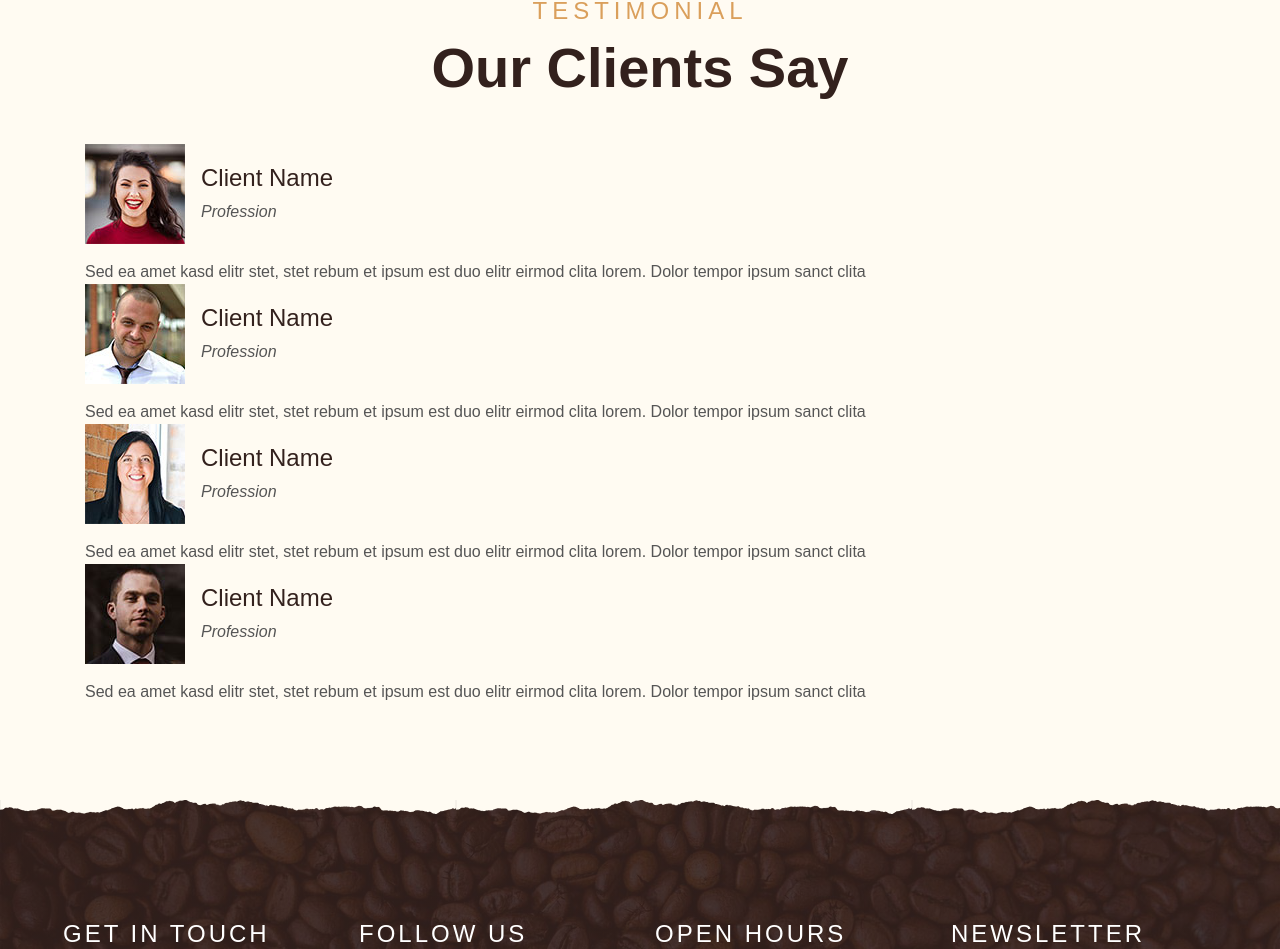
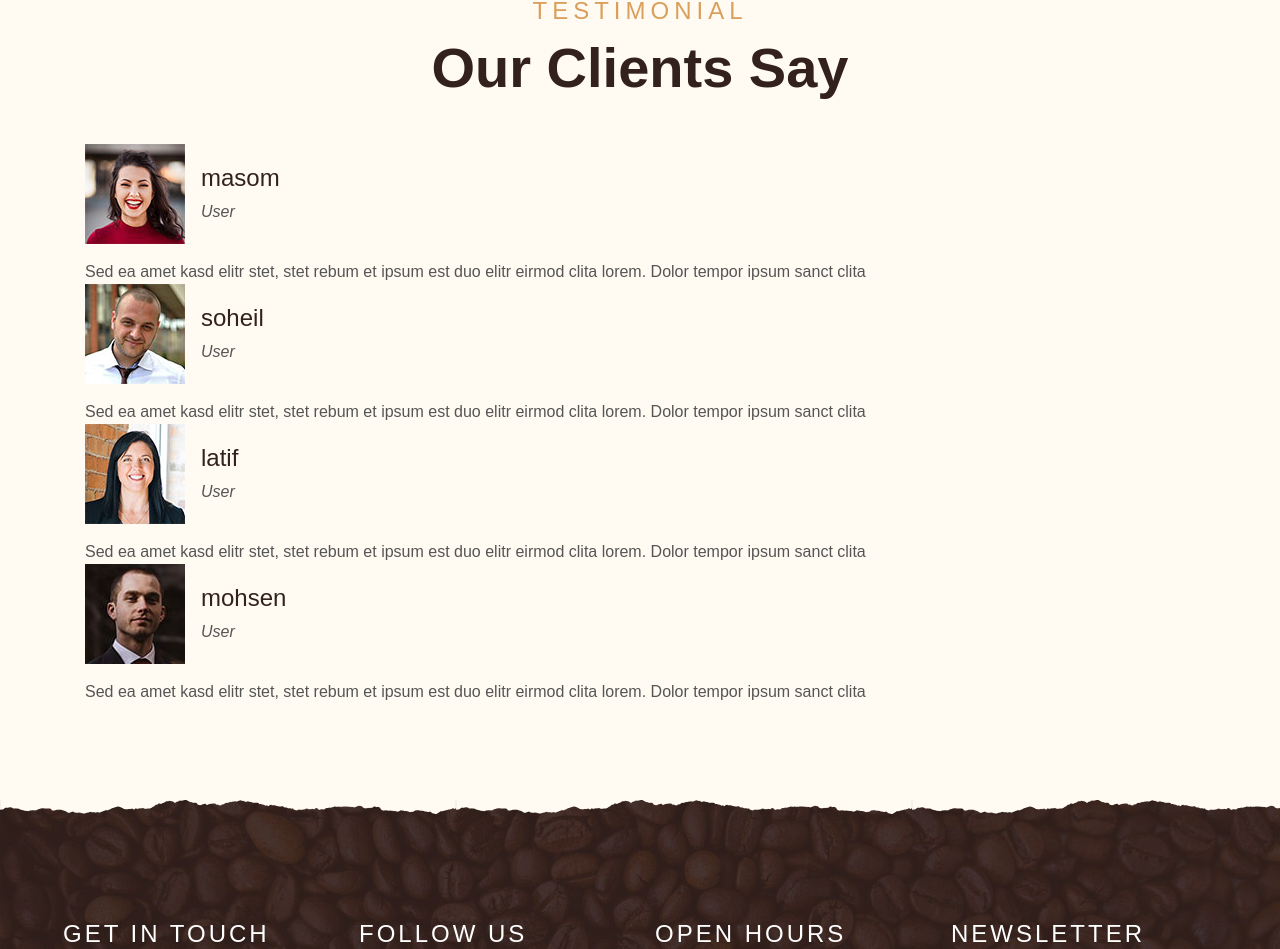
Before and after one commit to soheilMansoori/next-coffee, a Next.js app: page /testimonial in a window 1280 px wide. Shown: the part 614-1563 px from the top of the page. Built offline with nearby package versions, Linux system fonts and the light colour scheme; data requests are answered from the project's data file; a web font is replaced by a local one.

Commit message:
create CommentItem compoents and SSG testimonial page and send porps form server

```diff
--- /dev/null
+++ b/components/modules/CommentItem/CommentItem.jsx
@@ -0,0 +1,14 @@
+export default function CommentItem({ profile, username, body }) {
+    return (
+        <div className="testimonial-item">
+            <div className="d-flex align-items-center mb-3">
+                <img className="img-fluid" src={profile} alt="user-profile" />
+                <div className="ml-3">
+                    <h4>{username}</h4>
+                    <i>User</i>
+                </div>
+            </div>
+            <p className="m-0">{body}</p>
+        </div>
+    )
+}
--- a/components/modules/Testimonial/Testimonial.jsx
+++ /dev/null
@@ -1,56 +0,0 @@
-import React from 'react'
-
-export default function Testimonial() {
-    return (
-        <div className="container-fluid py-5">
-            <div className="container">
-                <div className="section-title">
-                    <h4 className="text-primary text-uppercase" style={{letterSpacing: "5px"}}>Testimonial</h4>
-                    <h1 className="display-4">Our Clients Say</h1>
-                </div>
-                <div className="owl-carousel testimonial-carousel">
-                    <div className="testimonial-item">
-                        <div className="d-flex align-items-center mb-3">
-                            <img className="img-fluid" src="images/testimonial-1.jpg" alt="" />
-                                <div className="ml-3">
-                                    <h4>Client Name</h4>
-                                    <i>Profession</i>
-                                </div>
-                        </div>
-                        <p className="m-0">Sed ea amet kasd elitr stet, stet rebum et ipsum est duo elitr eirmod clita lorem. Dolor tempor ipsum sanct clita</p>
-                    </div>
-                    <div className="testimonial-item">
-                        <div className="d-flex align-items-center mb-3">
-                            <img className="img-fluid" src="images/testimonial-2.jpg" alt="" />
-                                <div className="ml-3">
-                                    <h4>Client Name</h4>
-                                    <i>Profession</i>
-                                </div>
-                        </div>
-                        <p className="m-0">Sed ea amet kasd elitr stet, stet rebum et ipsum est duo elitr eirmod clita lorem. Dolor tempor ipsum sanct clita</p>
-                    </div>
-                    <div className="testimonial-item">
-                        <div className="d-flex align-items-center mb-3">
-                            <img className="img-fluid" src="images/testimonial-3.jpg" alt="" />
-                                <div className="ml-3">
-                                    <h4>Client Name</h4>
-                                    <i>Profession</i>
-                                </div>
-                        </div>
-                        <p className="m-0">Sed ea amet kasd elitr stet, stet rebum et ipsum est duo elitr eirmod clita lorem. Dolor tempor ipsum sanct clita</p>
-                    </div>
-                    <div className="testimonial-item">
-                        <div className="d-flex align-items-center mb-3">
-                            <img className="img-fluid" src="images/testimonial-4.jpg" alt="" />
-                                <div className="ml-3">
-                                    <h4>Client Name</h4>
-                                    <i>Profession</i>
-                                </div>
-                        </div>
-                        <p className="m-0">Sed ea amet kasd elitr stet, stet rebum et ipsum est duo elitr eirmod clita lorem. Dolor tempor ipsum sanct clita</p>
-                    </div>
-                </div>
-            </div>
-        </div>
-    )
-}
--- /dev/null
+++ b/components/modules/Testimonials/Testimonials.jsx
@@ -0,0 +1,28 @@
+import CommentItem from "@/components/modules/CommentItem/CommentItem";
+import { useRouter } from "next/router";
+
+export default function Testimonials({ comments = [] }) {
+    const router = useRouter();
+
+    return (
+        <div className="container-fluid py-5">
+            <div className="container">
+                <div className="section-title">
+                    <h4 className="text-primary text-uppercase" style={{ letterSpacing: "5px" }}>Testimonial</h4>
+                    <h1 className="display-4">Our Clients Say</h1>
+                </div>
+                <div className="owl-carousel testimonial-carousel">
+                    {router.pathname === "/" ? (
+                        <>
+                            {comments?.slice(0, 4)?.map(comment => <CommentItem key={comment.id} {...comment} />)}
+                        </>
+                    ) : (
+                        <>
+                            {comments?.map(comment => <CommentItem key={comment.id} {...comment} />)}
+                        </>
+                    )}
+                </div>
+            </div>
+        </div>
+    )
+}
--- a/data/db.json
+++ b/data/db.json
@@ -98,8 +98,33 @@
   "comments": [
     {
       "id": "1",
-      "username": "",
-      "body": "",
+      "username": "masom",
+      "body": "Sed ea amet kasd elitr stet, stet rebum et ipsum est duo elitr eirmod clita lorem. Dolor tempor ipsum sanct clita",
+      "profile": "images/testimonial-1.jpg",
+      "productID": 1,
+      "score": ""
+    },
+    {
+      "id": "2",
+      "username": "soheil",
+      "body": "Sed ea amet kasd elitr stet, stet rebum et ipsum est duo elitr eirmod clita lorem. Dolor tempor ipsum sanct clita",
+      "profile": "images/testimonial-2.jpg",
+      "productID": 1,
+      "score": ""
+    },
+    {
+      "id": "3",
+      "username": "latif",
+      "body": "Sed ea amet kasd elitr stet, stet rebum et ipsum est duo elitr eirmod clita lorem. Dolor tempor ipsum sanct clita",
+      "profile": "images/testimonial-3.jpg",
+      "productID": 1,
+      "score": ""
+    },
+    {
+      "id": "4",
+      "username": "mohsen",
+      "body": "Sed ea amet kasd elitr stet, stet rebum et ipsum est duo elitr eirmod clita lorem. Dolor tempor ipsum sanct clita",
+      "profile": "images/testimonial-4.jpg",
       "productID": 1,
       "score": ""
     }
--- a/pages/testimonial/index.js
+++ b/pages/testimonial/index.js
@@ -1,11 +1,30 @@
 import Header from '@/components/modules/Header/Header'
-import Testimonial from '@/components/modules/Testimonial/Testimonial'
+import Testimonials from '@/components/modules/Testimonials/Testimonials'
 
-export default function TestimonialPage() {
+export default function TestimonialPage({ comments = [] }) {
     return (
         <>
             <Header />
-            <Testimonial />
+            <Testimonials comments={comments} />
         </>
     )
 }
+
+export async function getStaticProps() {
+    try {
+        const res = await fetch("http://localhost:4000/comments");
+        const comments = await res.json();
+        return {
+            props: {
+                comments
+            }
+        }
+    } catch (error) {
+        console.log("server error => ", error);
+        return {
+            props: {
+                comments: []
+            }
+        }
+    }
+}
```
Also changed, not shown: pages/index.js (+8 -6 lines).
